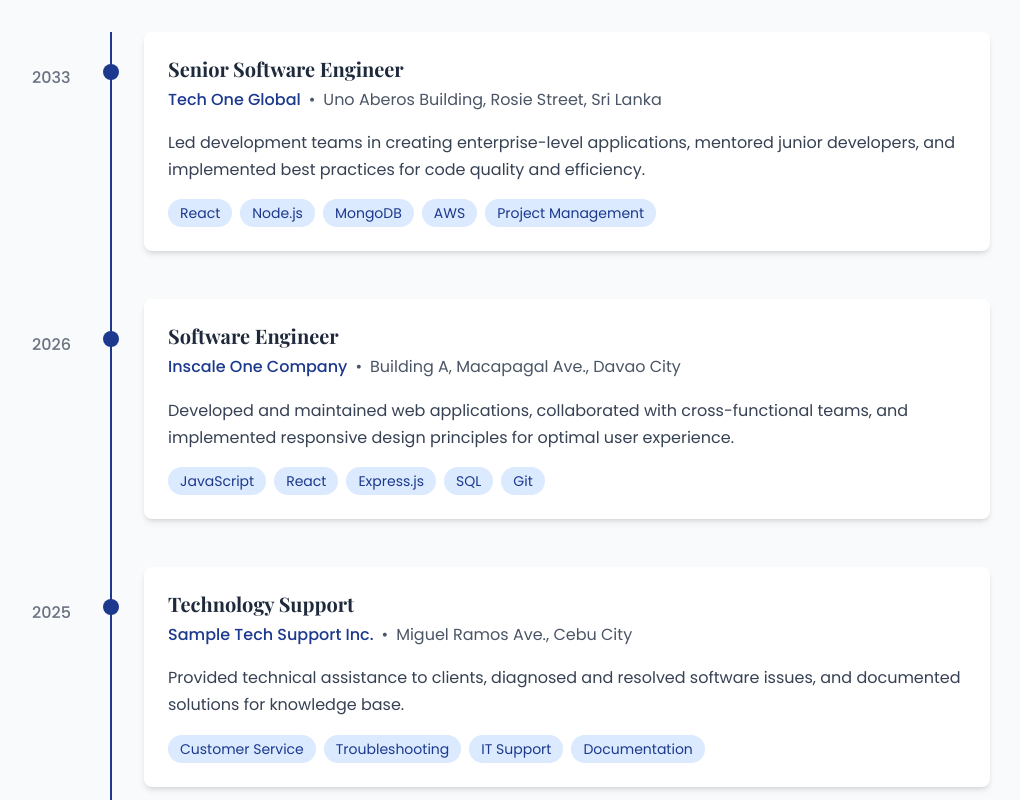
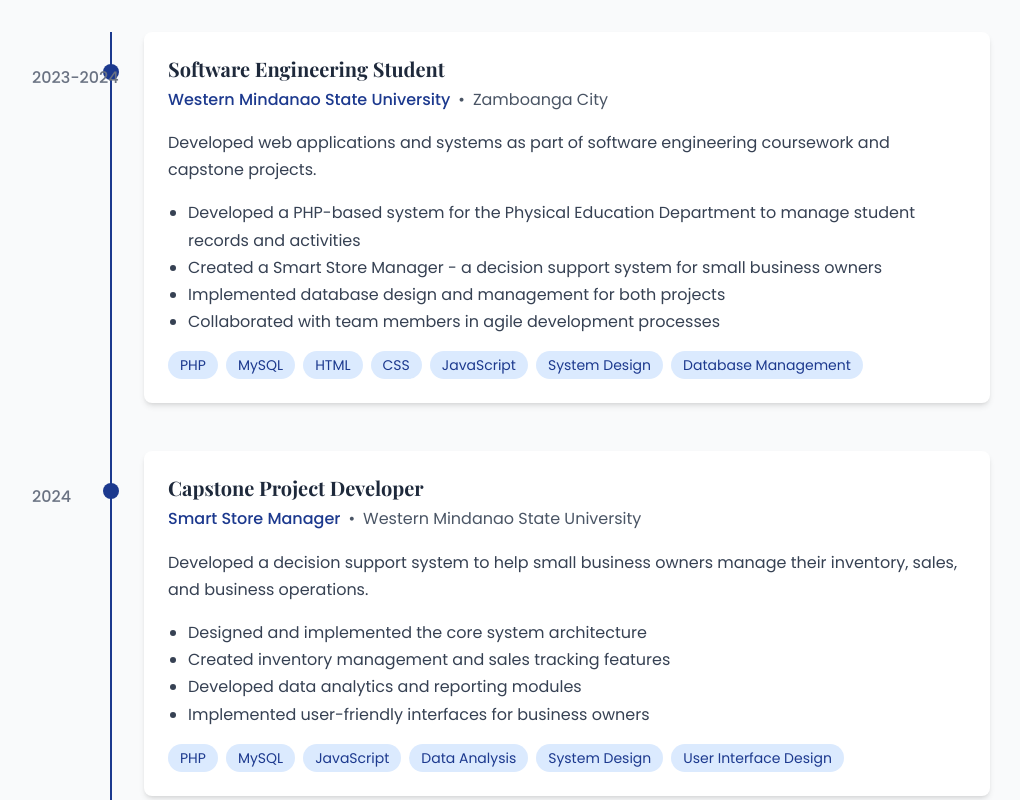
Before and after one commit to dinocavity/portfolio-activity-2, a React (Vite) app: page / in a window 1280 px wide. Shown: the part 2180-2980 px from the top of the page, without its empty margins (98-1118 px from the left). Built offline with nearby package versions, Linux system fonts and the light colour scheme.

Commit message:
Update Experience.jsx

```diff
--- a/src/components/sections/Experience.jsx
+++ b/src/components/sections/Experience.jsx
@@ -1,5 +1,6 @@
 import { useRef } from 'react';
 import { motion, useInView } from 'framer-motion';
+import experience from '../../data/experience';
 
 const Experience = () => {
   const ref = useRef(null);
@@ -18,41 +19,6 @@
     })
   };
 
-  const experiences = [
-    {
-      title: 'Senior Software Engineer',
-      company: 'Tech One Global',
-      location: 'Uno Aberos Building, Rosie Street, Sri Lanka',
-      period: '2033',
-      description: 'Led development teams in creating enterprise-level applications, mentored junior developers, and implemented best practices for code quality and efficiency.',
-      skills: ['React', 'Node.js', 'MongoDB', 'AWS', 'Project Management']
-    },
-    {
-      title: 'Software Engineer',
-      company: 'Inscale One Company',
-      location: 'Building A, Macapagal Ave., Davao City',
-      period: '2026',
-      description: 'Developed and maintained web applications, collaborated with cross-functional teams, and implemented responsive design principles for optimal user experience.',
-      skills: ['JavaScript', 'React', 'Express.js', 'SQL', 'Git']
-    },
-    {
-      title: 'Technology Support',
-      company: 'Sample Tech Support Inc.',
-      location: 'Miguel Ramos Ave., Cebu City',
-      period: '2025',
-      description: 'Provided technical assistance to clients, diagnosed and resolved software issues, and documented solutions for knowledge base.',
-      skills: ['Customer Service', 'Troubleshooting', 'IT Support', 'Documentation']
-    },
-    {
-      title: 'IT Intern',
-      company: 'Western Mindanao State University',
-      location: 'Zamboanga City',
-      period: 'November 2023',
-      description: 'Assisted in network administration, provided technical support to staff and faculty, and helped maintain university IT systems.',
-      skills: ['Network Administration', 'Technical Support', 'System Maintenance']
-    },
-  ];
-
   return (
     <section id="experience" className="py-20 bg-gray-50">
       <div className="container mx-auto px-4 md:px-8">
@@ -63,7 +29,7 @@
 
         <div className="max-w-4xl mx-auto" ref={ref}>
           <div className="relative border-l-2 border-blue-900 pl-8 ml-4">
-            {experiences.map((exp, index) => (
+            {experience.map((exp, index) => (
               <div
                 key={index}
                 className="mb-12 relative"
@@ -88,6 +54,14 @@
 
                     <p className="text-gray-700 mb-4">{exp.description}</p>
 
+                    {exp.responsibilities && (
+                      <ul className="list-disc pl-5 mb-4 text-gray-700">
+                        {exp.responsibilities.map((responsibility, i) => (
+                          <li key={i}>{responsibility}</li>
+                        ))}
+                      </ul>
+                    )}
+
                     <div className="flex flex-wrap gap-2">
                       {exp.skills.map((skill, i) => (
                         <span
```
